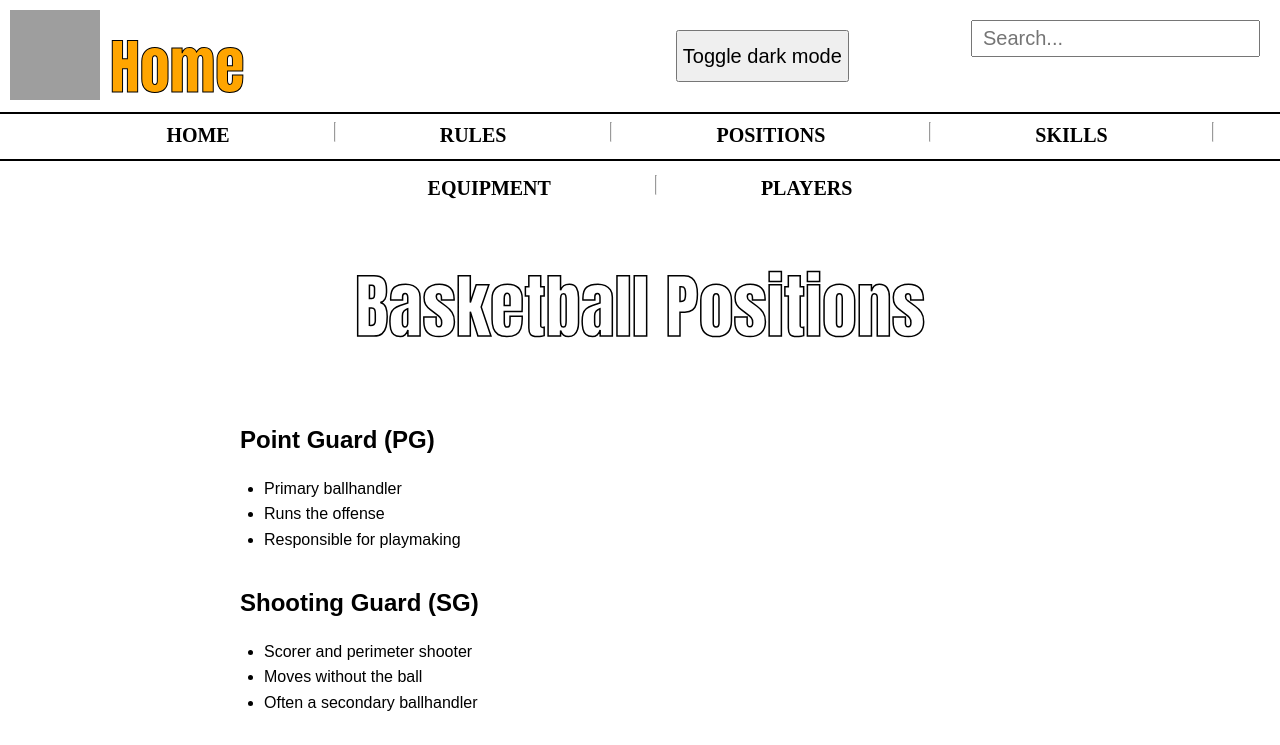
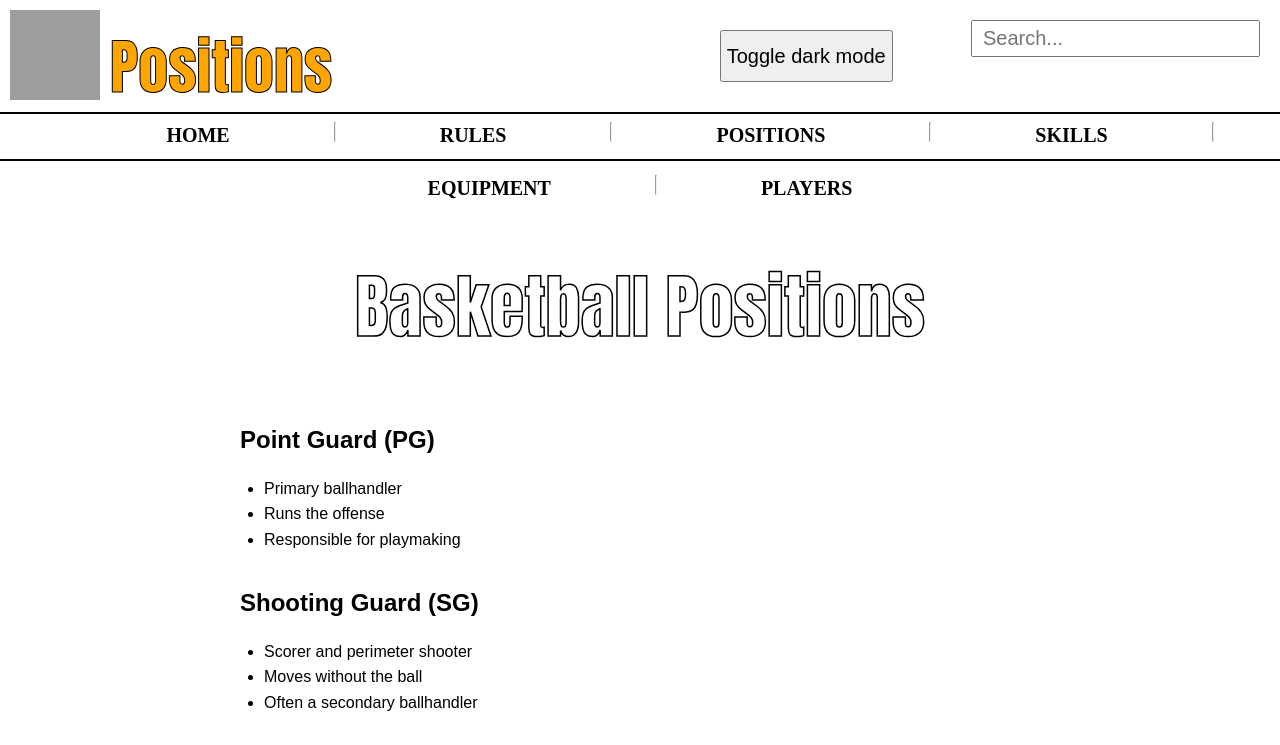
Before and after one commit to Omran-1/final-project, a plain HTML site: page positions.html in a window 1280 px wide. Shown: the top 745 px of the page. Drawn offline with Linux system fonts and the light colour scheme; grey boxes are pictures that could not be loaded.

Commit message:
Fix HTML structure and update main title

```diff
--- a/positions.html
+++ b/positions.html
@@ -10,7 +10,7 @@
     <body>
         <div class="topper">
             <img id="Main-image" src="https://assets.streamlinehq.com/image/private/w_512,h_512,ar_1/f_auto/v1/icons/1/basketball-vqhiml4zvjdhv3dkrn9xk.png/basketball-et08i5th23o5v7se2m6zts.png?_a=DATAg1AAZAA0">
-            <h1 id="Main-title">Home</h1>
+            <h1 id="Main-title">Positions</h1>
 
 
         </div>
@@ -89,4 +89,5 @@
 </section>
 
 </body>
+
 </html>
```
